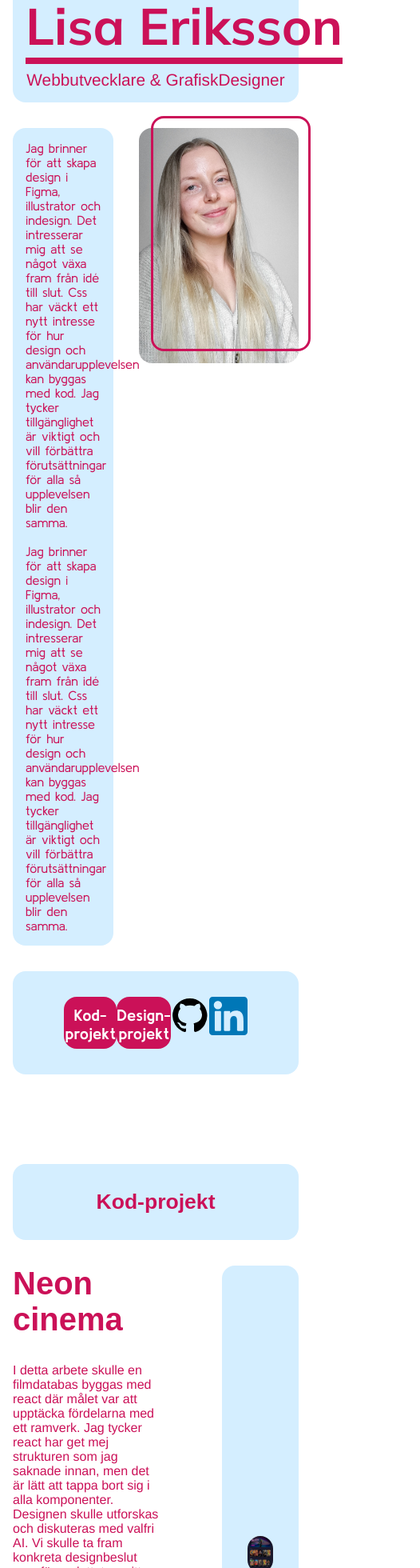
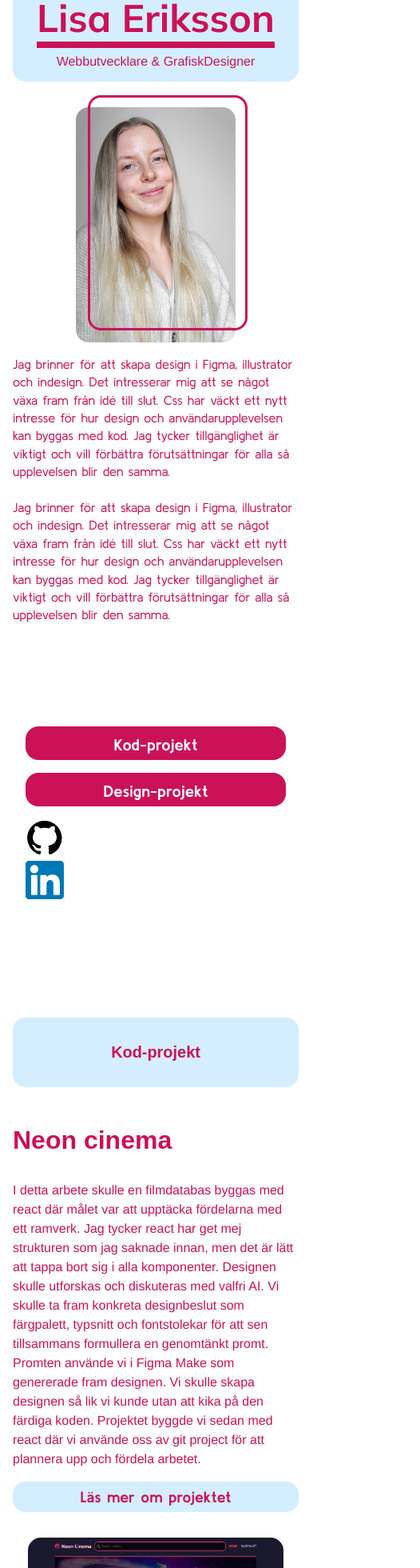
Before and after one commit to Ler98/portfolio, a React app: page / in a window 390 px wide. Shown: the part 40-2000 px from the top of the page at 80% size, 526 px wide, since content can reach past the window. Built offline with nearby package versions, Linux system fonts and the light colour scheme; the HTML template or start-up script is replaced by a standard one; a web font is replaced by a local one.

Commit message:
responsiviteten funkar

```diff
--- a/src/pages/designProjectPage/designProjectPage.css
+++ b/src/pages/designProjectPage/designProjectPage.css
@@ -31,6 +31,7 @@
   margin-top: 2rem;
   font-family: var(--font-Arimo);
   margin: 0.5rem 0rem 2rem 0rem;
+  line-height: 1.5;
 }
 
 .design__button {
@@ -94,3 +95,49 @@
 
   border-radius: 1rem;
 }
+
+@media (max-width: 800px) {
+  .design__img-section {
+    background-color: white;
+    display: flex;
+    flex-direction: column;
+    justify-content: center;
+    align-items: center;
+
+    padding: 0rem;
+    border-radius: 1rem;
+    margin: 2rem 0rem 2rem 0rem;
+  }
+  .design__info {
+    font-size: 1rem;
+  }
+  .design__img-section-x2 {
+    background-color: white;
+    padding: 0rem;
+  }
+}
+
+@media (max-width: 550px) {
+  .design__subtitle {
+    font-size: 2rem;
+    overflow-wrap: break-word; /* Tillåter att långa ord delas */
+    word-break: break-word;
+    -webkit-hyphens: auto; /* För Safari */
+    hyphens: auto; /* Lägger till bindestreck automatiskt */
+  }
+  .design__img-section-x2 {
+    flex-direction: column;
+  }
+  .design__img-2x {
+    width: auto;
+    max-height: 20rem;
+    max-width: 20rem;
+    display: flex;
+    justify-content: center;
+    align-items: center;
+    margin: 0.5rem;
+  }
+
+  .design__info {
+  }
+}
--- a/src/section/heroSection/heroSection.css
+++ b/src/section/heroSection/heroSection.css
@@ -83,6 +83,7 @@
 .hero__about-text {
   font-family: var(--font-Kulim);
   font-size: 1.125rem;
+  line-height: 1.4;
 }
 .hero__nav-section {
   grid-column: 1/4;
@@ -199,4 +200,53 @@
     font-size: 1.3rem;
     /* margin-left: 1rem; */
   }
+  .hero__nav-section {
+    padding: 2rem 1rem 2rem 1rem;
+    margin: 2rem 0rem 0rem 0rem;
+  }
 }
+
+@media (max-width: 500px) {
+  .hero__title-section {
+    /* background-color: white; */
+  }
+  .hero__title {
+    font-size: 3rem;
+  }
+  .hero__subtitle {
+    margin-left: 0rem;
+    font-size: 1rem;
+    /* margin-left: 1rem; */
+  }
+
+  .hero__nav-section {
+    padding: 2rem 1rem 2rem 1rem;
+    margin: 2rem 0rem 0rem 0rem;
+    flex-direction: column;
+    background-color: white;
+  }
+
+  .img__profil-sectiion {
+    grid-row: 2;
+    grid-column: 2;
+  }
+  .hero__about-section {
+    grid-column: 1 / 4;
+    grid-row: 3;
+    /* min-height: 25rem;*/
+    padding: 0rem;
+    margin: 1rem 0rem 0rem 0rem;
+    background-color: white;
+  }
+
+  .hero__nav {
+    width: 100%;
+    margin-bottom: 1rem;
+  }
+}
+
+@media (max-width: 380px) {
+  .hero__title {
+    font-size: 2.5rem;
+  }
+}
--- a/src/section/projectLeft/projectLeft.css
+++ b/src/section/projectLeft/projectLeft.css
@@ -46,6 +46,8 @@
   margin-top: 2rem;
   font-family: var(--font-Arimo);
   max-width: 80rem;
+  font-size: 1rem;
+  line-height: 1.5;
 }
 
 .project__button {
@@ -84,3 +86,63 @@
 
   border-radius: 1rem;
 }
+
+@media (max-width: 900px) {
+  .project__img-section {
+    padding: 0rem;
+    margin: 0rem;
+    background-color: white;
+    width: 100%;
+  }
+
+  .project__button {
+    margin-top: 1rem;
+  }
+}
+
+@media (max-width: 700px) {
+  .project__content,
+  .project.reverse .project__content {
+    flex-direction: column;
+    /* text-align: center; */
+  }
+
+  .project__img {
+    max-width: 20rem;
+    align-items: center; /* Centrerar både bild och text horisontellt på mobilen */
+
+    /* max-width: 24rem; /* Sätter ett tak så den inte blir enorm om skärmen är nära 700px */
+    margin: 0rem auto;
+  }
+  .projectLeft__subtitle-section {
+    margin: 3rem 0rem 0rem 0rem;
+  }
+
+  .project__title-section {
+    background-color: var(--color-lightBlue);
+    padding: 2rem 0.5rem 2rem 0.5rem;
+    margin: 7rem 0rem 0rem 0rem;
+    font-size: 1.5rem;
+    /* grid-column: span 2; */
+    /*display: contents; detta ska flytta knappen och bilden*/
+  }
+  .project__subtitle {
+    font-size: 2rem;
+  }
+
+  .project__img-section {
+    order: 1;
+  }
+  .project__button {
+    order: 2;
+  }
+}
+
+@media (max-width: 370px) {
+  .project__subtitle {
+    font-size: 1.6rem;
+  }
+  .project__title-section {
+    font-size: 1.2rem;
+  }
+}
```
